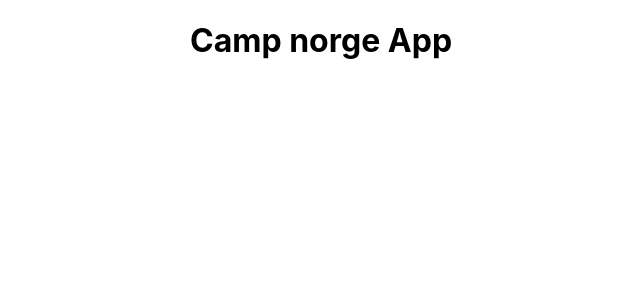
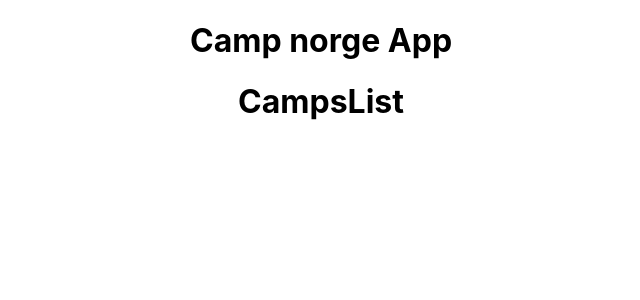
Before and after one commit to deboragaleano/camp-norge-app, a React (Create React App) app: page / in a window 1280 px wide. Shown: the top 300 px of the page, without its empty margins (319-959 px from the left). Built offline with nearby package versions, Linux system fonts and the light colour scheme.

Commit message:
add campslist

```diff
--- a/src/App.js
+++ b/src/App.js
@@ -1,10 +1,12 @@
 import React from 'react';
 import './App.css';
+import CampsList from './campgrounds/CampsList';
 
 function App() {
   return (
     <div className="App">
       <h1>Camp norge App</h1>
+      <CampsList />
     </div>
   );
 }
--- /dev/null
+++ b/src/campgrounds/CampsList.js
@@ -0,0 +1,5 @@
+import React from 'react';
+
+export default function CampsList() {
+    return <h1>CampsList</h1>
+}
```
